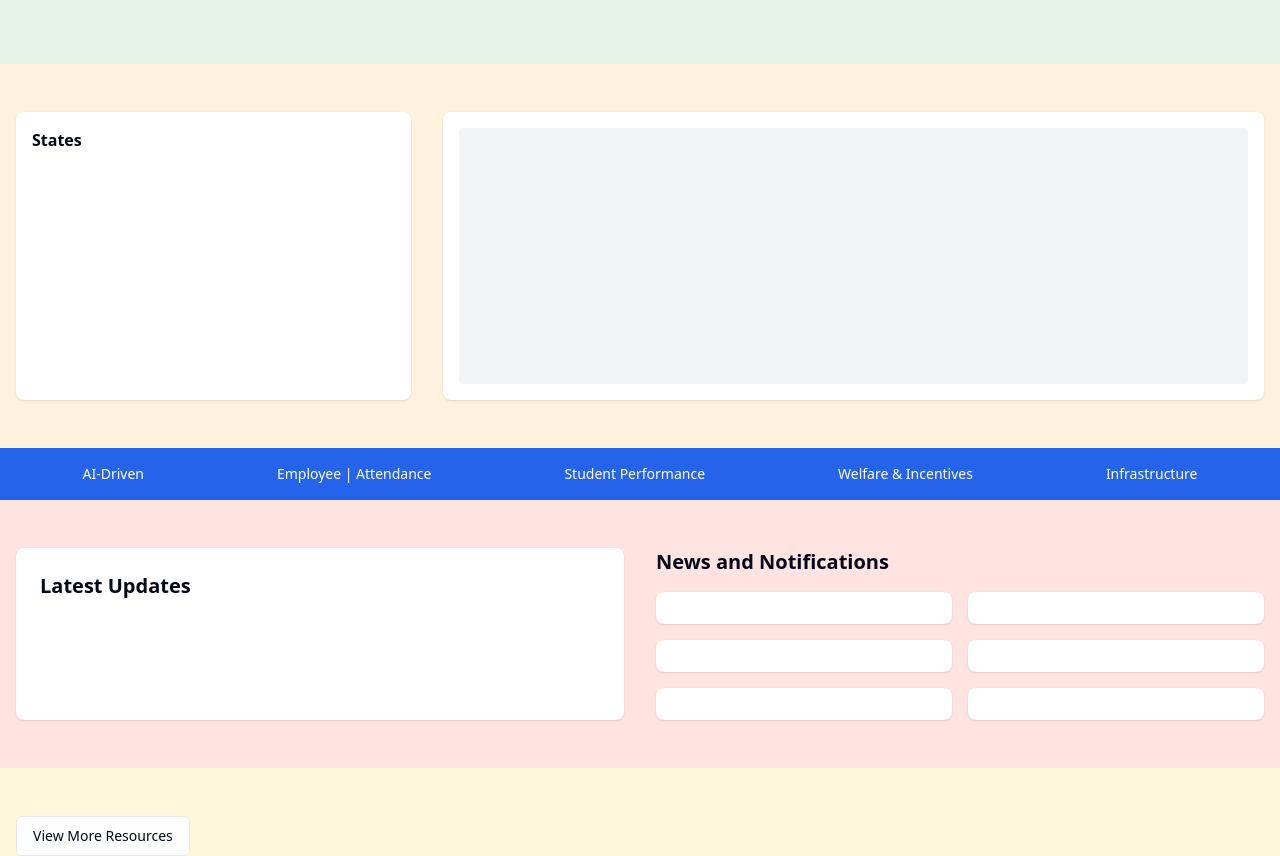
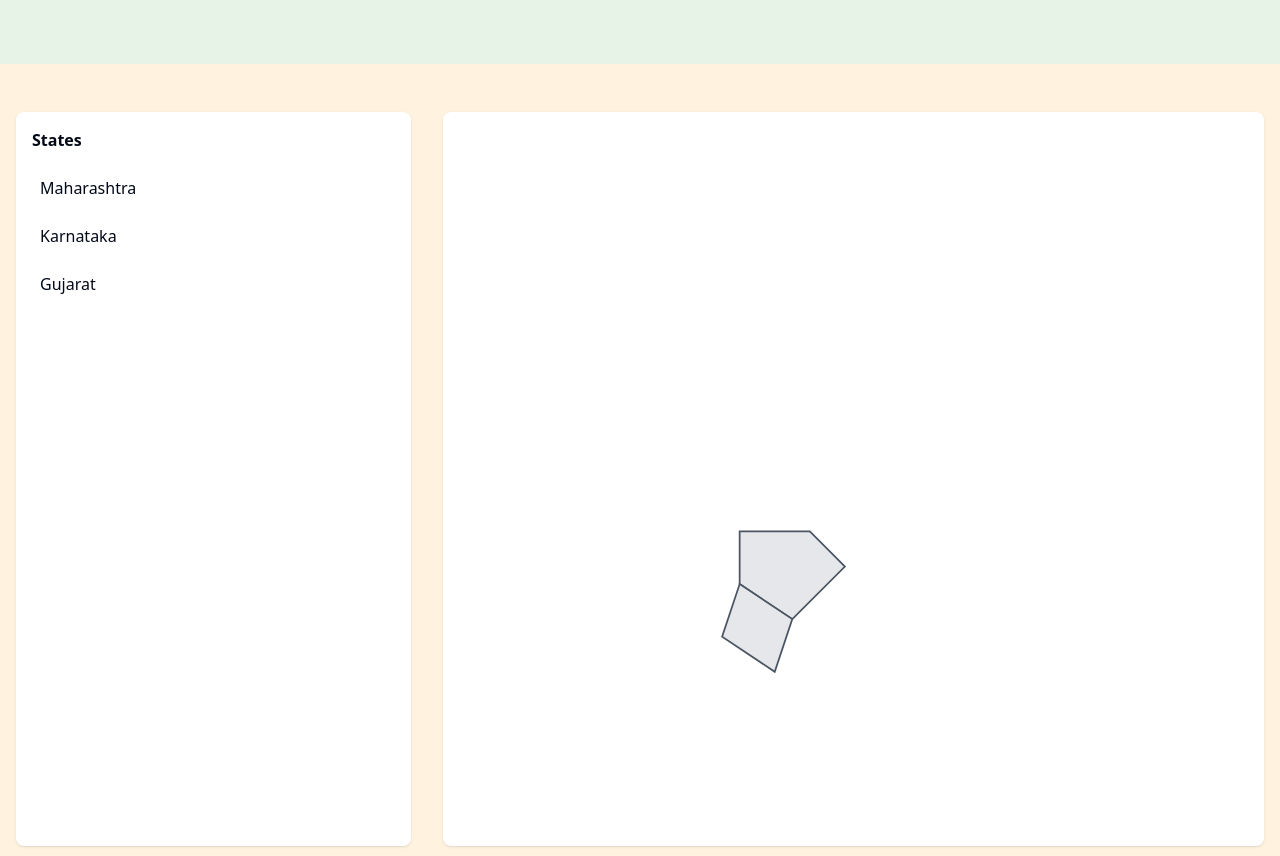
Before and after one commit to pushkargithub0611/samarthx-edu-portal, a React (Vite) app: page / in a window 1280 px wide. Shown: the part 470-1326 px from the top of the page. Built offline with nearby package versions, Linux system fonts and the light colour scheme.

Commit message:
Add interactive map of India
Implement an interactive map of India displaying all states, allowing users to click on each state for further actions or information.

```diff
--- /dev/null
+++ b/src/components/IndiaMap.tsx
@@ -0,0 +1,46 @@
+
+import { useState } from 'react';
+
+const IndiaMap = () => {
+  const [selectedState, setSelectedState] = useState<string | null>(null);
+
+  const handleStateClick = (stateName: string) => {
+    setSelectedState(stateName);
+  };
+
+  return (
+    <div className="relative w-full h-full">
+      {selectedState && (
+        <div className="absolute top-2 left-2 bg-white p-2 rounded shadow z-10">
+          Selected: {selectedState}
+        </div>
+      )}
+      <svg
+        viewBox="0 0 450 400"
+        className="w-full h-full"
+      >
+        {/* Maharashtra */}
+        <path
+          d="M160 230 L200 230 L220 250 L190 280 L160 260 Z"
+          fill={selectedState === 'Maharashtra' ? '#F97316' : '#E5E7EB'}
+          stroke="#4B5563"
+          strokeWidth="1"
+          onClick={() => handleStateClick('Maharashtra')}
+          className="cursor-pointer hover:fill-orange-200 transition-colors"
+        />
+        {/* Karnataka */}
+        <path
+          d="M160 260 L190 280 L180 310 L150 290 Z"
+          fill={selectedState === 'Karnataka' ? '#F97316' : '#E5E7EB'}
+          stroke="#4B5563"
+          strokeWidth="1"
+          onClick={() => handleStateClick('Karnataka')}
+          className="cursor-pointer hover:fill-orange-200 transition-colors"
+        />
+        {/* Add more state paths here */}
+      </svg>
+    </div>
+  );
+};
+
+export default IndiaMap;
--- a/src/pages/Index.tsx
+++ b/src/pages/Index.tsx
@@ -1,5 +1,6 @@
 import { Button } from "@/components/ui/button";
 import { useToast } from "@/hooks/use-toast";
+import IndiaMap from "@/components/IndiaMap";
 
 const Index = () => {
   const { toast } = useToast();
@@ -78,11 +79,15 @@ const Index = () => {
           <div className="grid md:grid-cols-3 gap-8">
             <div className="bg-white p-4 rounded-lg shadow">
               <h3 className="font-semibold mb-4">States</h3>
-              {/* Add dropdown and filters here */}
+              <div className="space-y-2">
+                <div className="p-2 hover:bg-gray-100 rounded cursor-pointer">Maharashtra</div>
+                <div className="p-2 hover:bg-gray-100 rounded cursor-pointer">Karnataka</div>
+                <div className="p-2 hover:bg-gray-100 rounded cursor-pointer">Gujarat</div>
+                {/* Add more states as needed */}
+              </div>
             </div>
             <div className="md:col-span-2 bg-white p-4 rounded-lg shadow">
-              {/* India map visualization would go here */}
-              <div className="h-64 bg-gray-100 rounded"></div>
+              <IndiaMap />
             </div>
           </div>
         </div>
```
